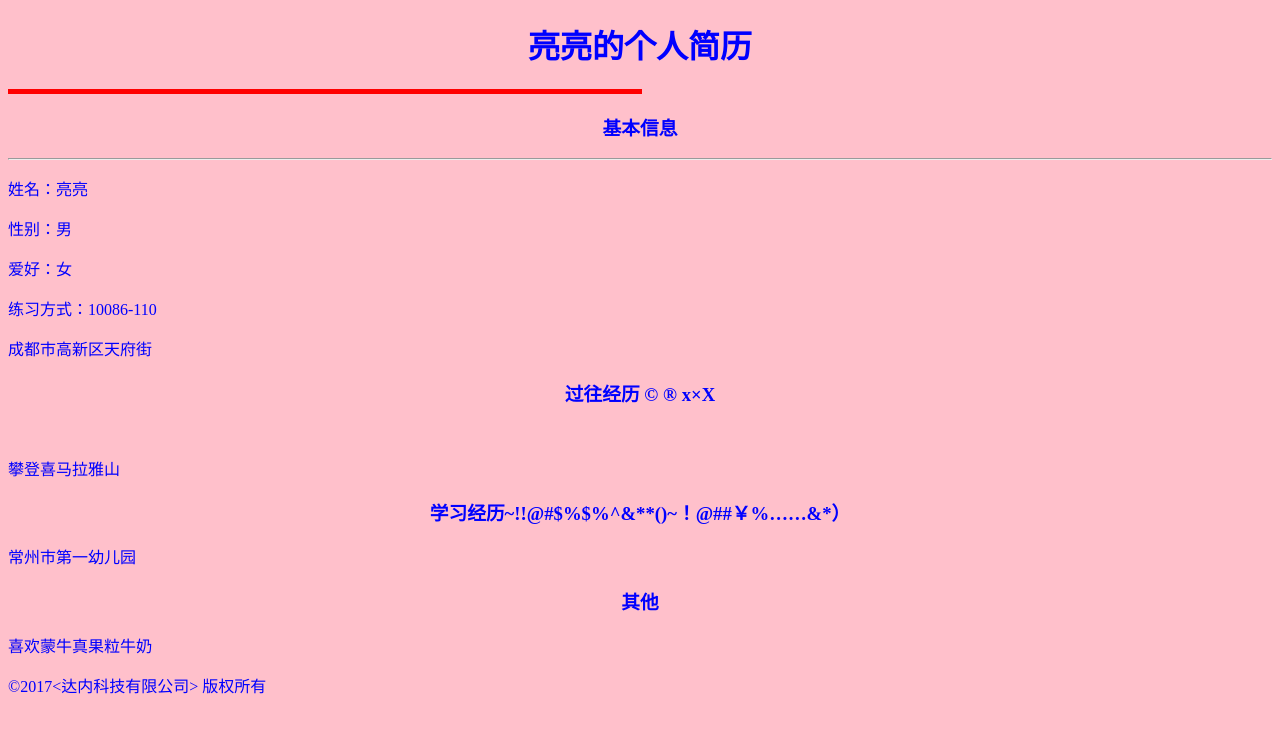
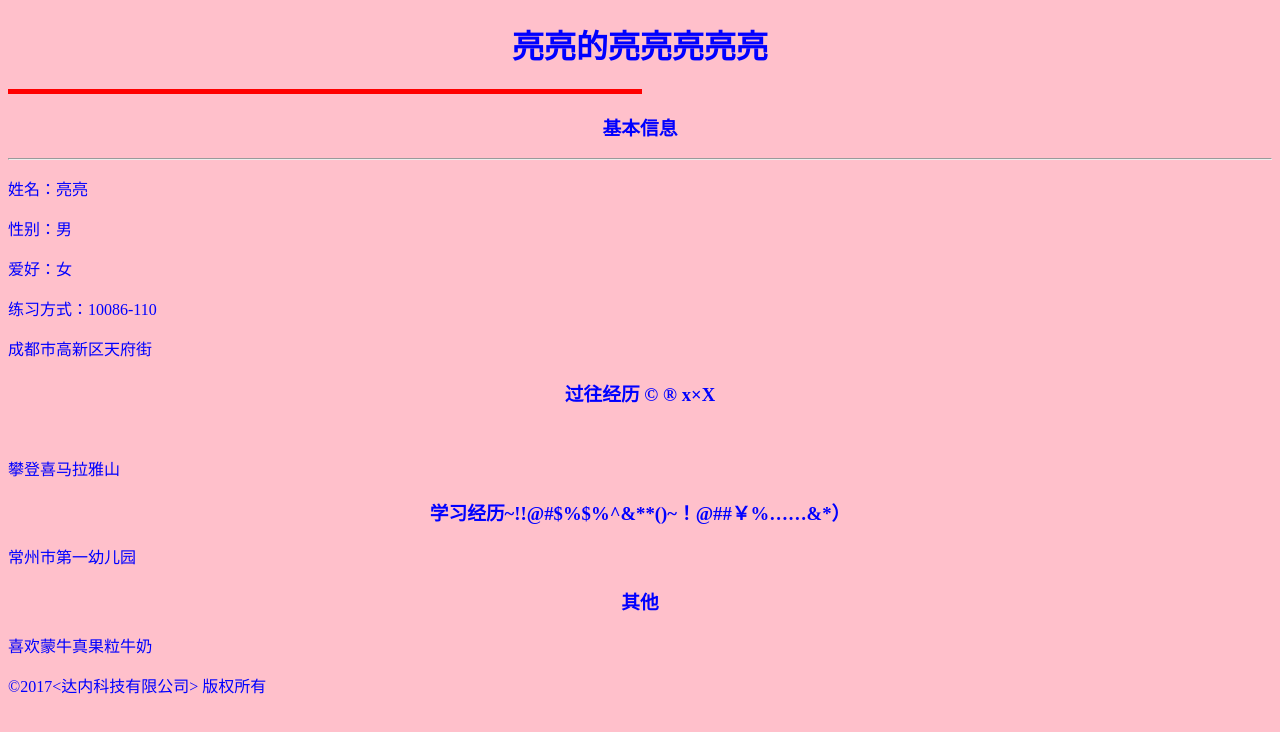
Before and after one commit to Zelzhao/resume, a plain HTML site: page 03_ex.html in a window 1280 px wide. Drawn offline with Linux system fonts and the light colour scheme.

Commit message:
“vscode”

```diff
--- a/03_ex.html
+++ b/03_ex.html
@@ -5,7 +5,7 @@
 		<meta charset="UTF-8">
 	</head>
 	<body bgcolor = "pink" text = "blue">
-		<h1 align = "center">亮亮的个人简历</h1>
+		<h1 align = "center">亮亮的亮亮亮亮亮</h1>
 		<!--水平线  -->
 		<hr size = "5px" width = "50%" align = left color = red>
 
```
Also changed, not shown: index.html (deleted, +0 -5 lines), 2.js (added).
